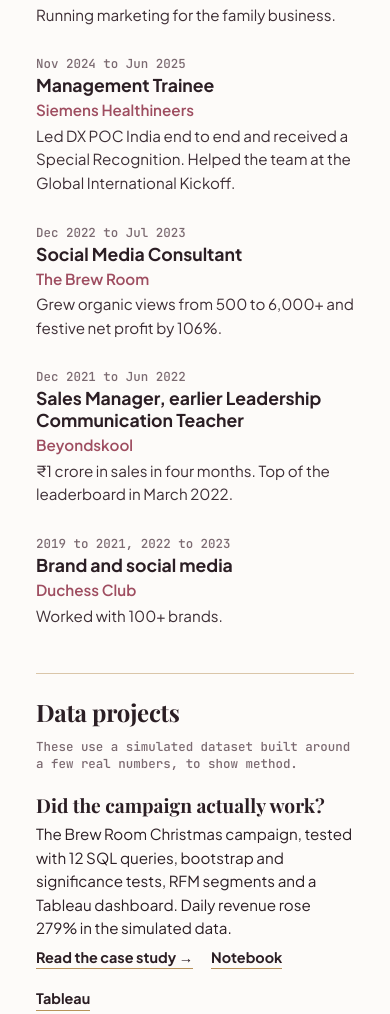
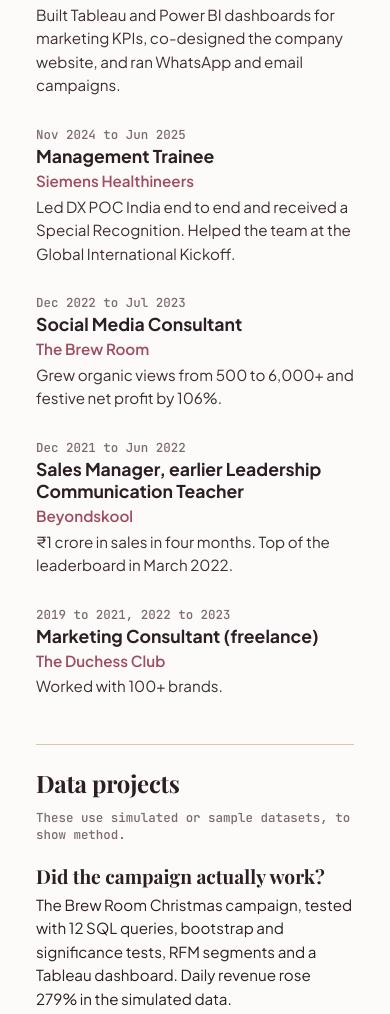
Before and after one commit to Amizingamy/Data-Analytics-Portfolio, a plain HTML site: page docs/index.html in a window 390 px wide. Shown: the part 1883-2897 px from the top of the page. Drawn offline with nearby package versions, Linux system fonts and the light colour scheme; a web font is replaced by a local one.

Commit message:
Fix leftover phone wording, clarify dataset note, richer current-role line
Co-Authored-By: Claude Sonnet 5.5 <noreply@anthropic.com>
Claude-Session: https://claude.ai/code/session_01L34a4F3STT1WbceGo1C5vG

```diff
--- a/docs/index.html
+++ b/docs/index.html
@@ -166,8 +166,8 @@ body.list #room{display:none}body.list #list{display:block}
 <div class="cta"><a class="btn" href="mailto:a-amisha@outlook.com">Email me</a><a class="btn ghost" href="Amisha_Agarwal_Resume.pdf" target="_blank" rel="noopener">Resume (PDF)</a><a class="btn ghost" href="https://www.linkedin.com/in/amisha-a-b62669198/" target="_blank" rel="noopener">LinkedIn</a><a class="btn ghost" href="https://github.com/Amizingamy/Data-Analytics-Portfolio" target="_blank" rel="noopener">GitHub</a></div></div>
 <div class="hp"><img src="img/amisha.jpg" alt="Amisha Agarwal" width="320" height="400"></div></div>
 <hr><h2>Results from real work</h2><ul class="res"><li><b>500 → 6,000+</b><span>organic views on the Brew Room Instagram</span></li><li><b>+106%</b><span>festive net profit, Brew Room</span></li><li><b>+50%</b><span>daily retail closures, to about ₹1.5 lakh a day</span></li><li><b>₹5 lakh</b><span>from festive gifting hampers</span></li><li><b>₹1 crore</b><span>in sales in four months at Beyondskool</span></li><li><b>68%</b><span>demo-to-enrollment as a Leadership Communication teacher</span></li><li><b>#1</b><span>on the sales leaderboard, March 2022</span></li><li><b>1st</b><span>in product domain training at Siemens Healthineers, plus a Special Recognition</span></li></ul><p class="more"><a href="marketing.html">All the marketing work →</a></p>
-<hr><h2>Experience</h2><div class="job"><div class="when">Jun 2025 to now</div><div><h3>Marketing Manager</h3><p class="org">Agarwals &amp; Sons</p><p>Running marketing for the family business.</p></div></div><div class="job"><div class="when">Nov 2024 to Jun 2025</div><div><h3>Management Trainee</h3><p class="org">Siemens Healthineers</p><p>Led DX POC India end to end and received a Special Recognition. Helped the team at the Global International Kickoff.</p></div></div><div class="job"><div class="when">Dec 2022 to Jul 2023</div><div><h3>Social Media Consultant</h3><p class="org">The Brew Room</p><p>Grew organic views from 500 to 6,000+ and festive net profit by 106%.</p></div></div><div class="job"><div class="when">Dec 2021 to Jun 2022</div><div><h3>Sales Manager, earlier Leadership Communication Teacher</h3><p class="org">Beyondskool</p><p>₹1 crore in sales in four months. Top of the leaderboard in March 2022.</p></div></div><div class="job"><div class="when">2019 to 2021, 2022 to 2023</div><div><h3>Brand and social media</h3><p class="org">Duchess Club</p><p>Worked with 100+ brands.</p></div></div>
-<hr><h2>Data projects</h2><p class="note2">These use a simulated dataset built around a few real numbers, to show method.</p>
+<hr><h2>Experience</h2><div class="job"><div class="when">Jun 2025 to now</div><div><h3>Marketing Manager</h3><p class="org">Agarwals &amp; Sons</p><p>Built Tableau and Power BI dashboards for marketing KPIs, co-designed the company website, and ran WhatsApp and email campaigns.</p></div></div><div class="job"><div class="when">Nov 2024 to Jun 2025</div><div><h3>Management Trainee</h3><p class="org">Siemens Healthineers</p><p>Led DX POC India end to end and received a Special Recognition. Helped the team at the Global International Kickoff.</p></div></div><div class="job"><div class="when">Dec 2022 to Jul 2023</div><div><h3>Social Media Consultant</h3><p class="org">The Brew Room</p><p>Grew organic views from 500 to 6,000+ and festive net profit by 106%.</p></div></div><div class="job"><div class="when">Dec 2021 to Jun 2022</div><div><h3>Sales Manager, earlier Leadership Communication Teacher</h3><p class="org">Beyondskool</p><p>₹1 crore in sales in four months. Top of the leaderboard in March 2022.</p></div></div><div class="job"><div class="when">2019 to 2021, 2022 to 2023</div><div><h3>Marketing Consultant (freelance)</h3><p class="org">The Duchess Club</p><p>Worked with 100+ brands.</p></div></div>
+<hr><h2>Data projects</h2><p class="note2">These use simulated or sample datasets, to show method.</p>
 <div class="proj"><h3>Did the campaign actually work?</h3><p>The Brew Room Christmas campaign, tested with 12 SQL queries, bootstrap and significance tests, RFM segments and a Tableau dashboard. Daily revenue rose 279% in the simulated data.</p><p class="lk"><a href="data.html">Read the case study →</a><a href="https://github.com/Amizingamy/Data-Analytics-Portfolio/blob/main/brew-room-campaign-analytics/analysis/campaign_lift_and_rfm.ipynb" target="_blank" rel="noopener">Notebook</a><a href="https://public.tableau.com/views/BrewRoomChristmasCampaign/Dashboard1" target="_blank" rel="noopener">Tableau</a></p></div>
 <div class="proj"><h3>Supermarket customers: RFM, clusters and Power BI</h3><p>For the BMIMC course, I took a sample supermarket dataset and ran RFM and cluster analysis, customer lifetime value and a satisfaction score, built three Power BI dashboard pages, and turned the results into bundle offers and targeted campaigns.</p><p class="lk"><a href="data.html#supermarket">See the dashboards →</a></p></div>
 <div class="proj"><h3>Ve-Glam customer segmentation</h3><p>K-means on a synthetic vegan cosmetics shop to produce four marketing segments across three emirates.</p><p class="lk"><a href="data.html#veglam">Details →</a></p></div>
```
Also changed, not shown: docs/creative.html (+1 -1 lines), docs/data.html (+1 -1 lines), docs/education.html (+1 -1 lines), docs/marketing.html (+1 -1 lines), docs/receipts.html (+1 -1 lines).
